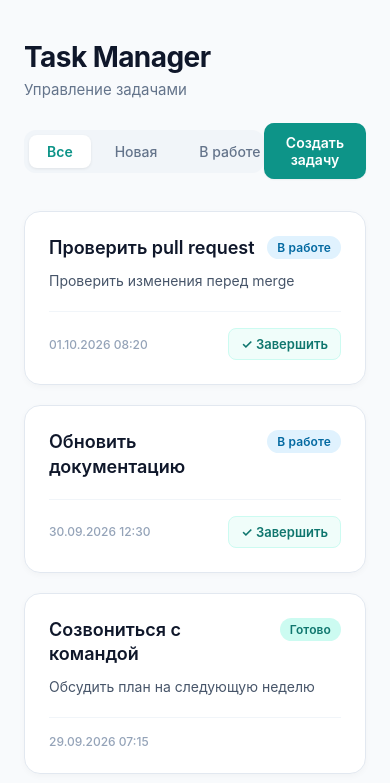
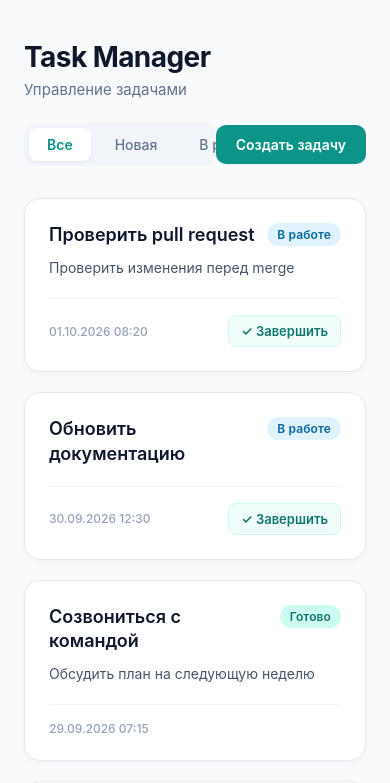
Before and after one commit to Mukhin-I/Task-Manager-Angular, an Angular app: page / in a window 390 px wide. Shown: the top 783 px of the page. Built offline with nearby package versions, Linux system fonts and the light colour scheme; data requests are answered from the project's data file.

Commit message:
refactor: extract reusable SCSS mixins

```diff
--- a/src/app/features/tasks/task-list/task-list.component.scss
+++ b/src/app/features/tasks/task-list/task-list.component.scss
@@ -1,3 +1,29 @@
+@mixin make-row {
+  display: flex;
+  align-items: center;
+}
+
+@mixin button-base {
+  border: none;
+  font: inherit;
+  cursor: pointer;
+  white-space: nowrap;
+  user-select: none;
+  transition: all 0.2s ease;
+
+  &:disabled {
+    cursor: not-allowed;
+    opacity: 0.6;
+  }
+}
+
+@mixin line-clamp($lines: 3) {
+  display: -webkit-box;
+  -webkit-line-clamp: $lines;
+  -webkit-box-orient: vertical;
+  overflow: hidden;
+}
+
 :host {
   display: block;
   font-family: -apple-system, BlinkMacSystemFont, 'Segoe UI', Roboto, 'Helvetica Neue', Arial, sans-serif;
@@ -31,8 +57,7 @@
 }
 
 .action-buttons {
-  display: flex;
-  align-items: center;
+  @include make-row;
   justify-content: space-between;
   margin-bottom: 32px;
 }
@@ -43,16 +68,13 @@
 }
 
 .create-button {
-  border: none;
+  @include button-base;
   border-radius: 10px;
   padding: 11px 20px;
   background: #0d9488;
   color: #ffffff;
-  font: inherit;
   font-size: 14px;
   font-weight: 600;
-  cursor: pointer;
-  transition: all 0.2s ease;
   box-shadow: 0 1px 2px rgba(0, 0, 0, 0.05);
 
   &:hover:not(:disabled) {
@@ -64,16 +86,10 @@
   &:active:not(:disabled) {
     transform: translateY(0);
   }
-
-  &:disabled {
-    cursor: not-allowed;
-    opacity: 0.6;
-  }
 }
 
 .filters {
-  display: flex;
-  align-items: center;
+  @include make-row;
   gap: 6px;
   padding: 5px;
   background: #f1f5f9;
@@ -84,17 +100,13 @@
 }
 
 .filter-button {
-  border: none;
+  @include button-base;
   border-radius: 8px;
   padding: 8px 18px;
   background: transparent;
   color: #64748b;
-  cursor: pointer;
-  font: inherit;
   font-size: 14px;
   font-weight: 500;
-  white-space: nowrap;
-  transition: all 0.2s ease;
 
   &:hover {
     color: #0f172a;
@@ -179,6 +191,9 @@
 }
 
 .task-card__description {
+  @include line-clamp(2);
+  max-width: 107ch;
+  overflow-wrap: break-word;
   margin: 10px 0 0;
   color: #475569;
   font-size: 14px;
@@ -193,8 +208,7 @@
 }
 
 .task-card__footer {
-  display: flex;
-  align-items: center;
+  @include make-row;
   justify-content: space-between;
   gap: 16px;
   margin-top: 20px;
@@ -210,6 +224,7 @@
 }
 
 .status-button {
+  @include button-base;
   width: auto;
   margin: 0;
   border: 1px solid #ccfbf1;
@@ -217,10 +232,8 @@
   padding: 7px 12px;
   background: #f0fdfa;
   color: #0f766e;
-  font: inherit;
   font-size: 13px;
   font-weight: 600;
-  cursor: pointer;
   transition:
     background 0.15s ease,
     border-color 0.15s ease,
@@ -240,14 +253,12 @@
     background: #f1f5f9;
     border-color: #e2e8f0;
     color: #94a3b8;
-    cursor: not-allowed;
   }
 }
 
 .state-message {
-  display: flex;
+  @include make-row;
   flex-direction: column;
-  align-items: center;
   justify-content: center;
   min-height: 200px;
   gap: 12px;
@@ -264,13 +275,12 @@
 }
 
 .retry-button {
+  @include button-base;
   border: 1px solid #d1d5db;
   border-radius: 8px;
   padding: 8px 14px;
   background: #ffffff;
   color: #374151;
-  cursor: pointer;
-  font: inherit;
 
   &:hover {
     background: #f9fafb;
```
